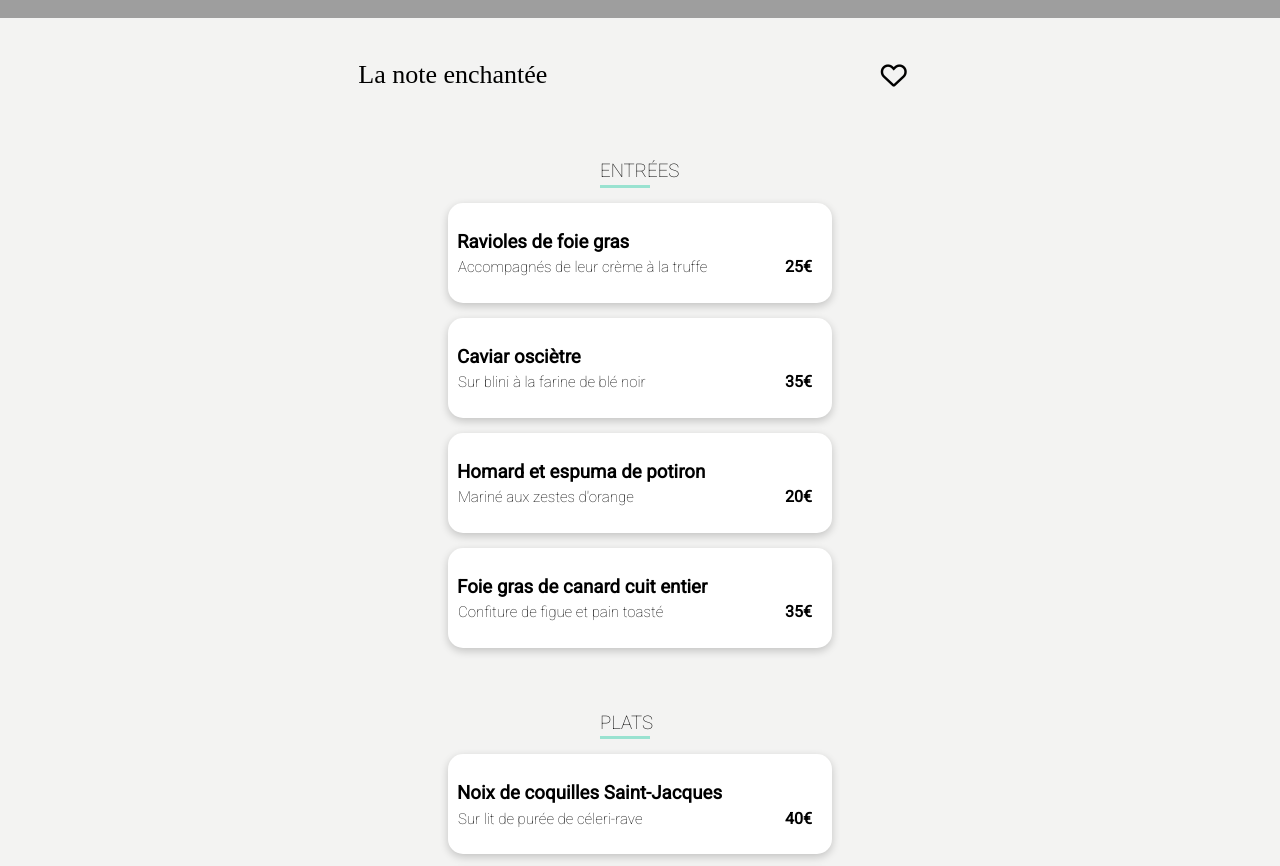
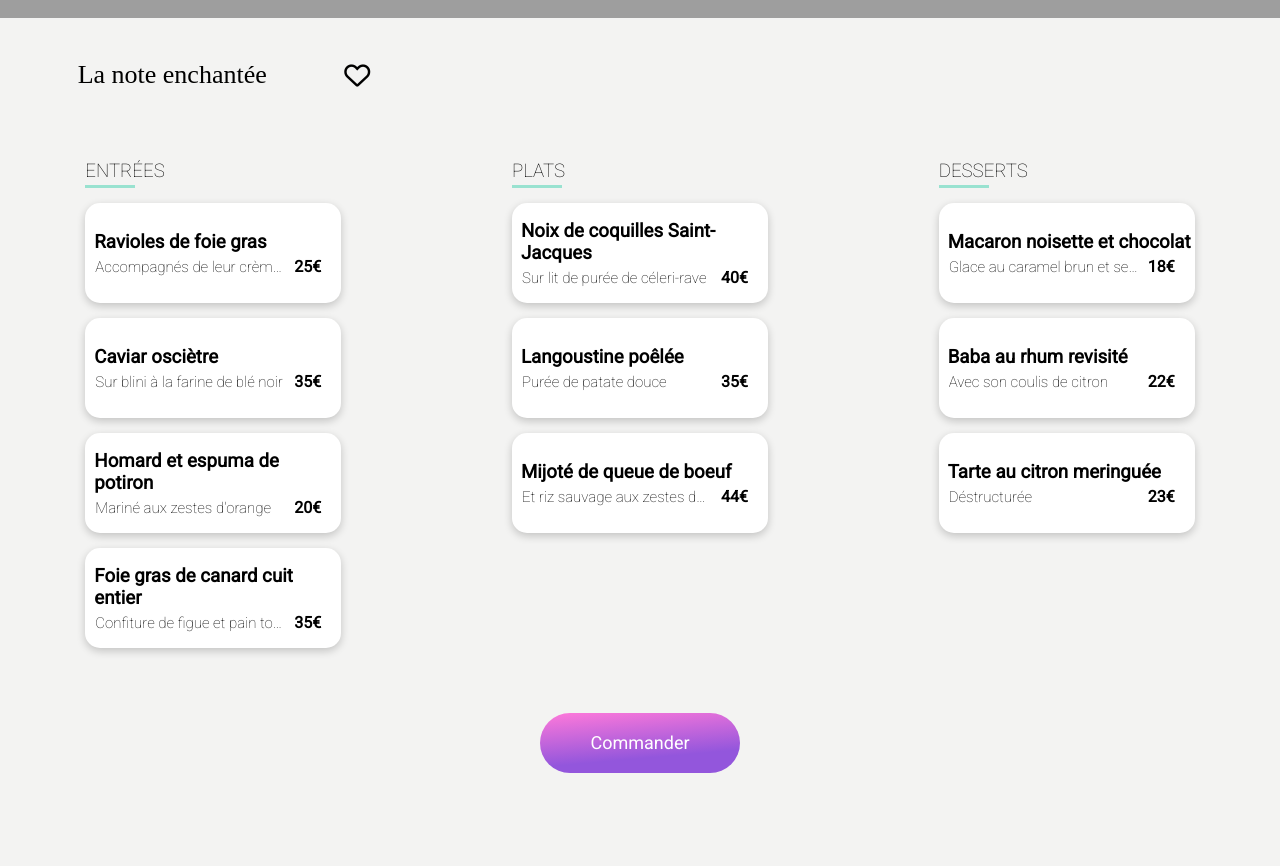
Before and after one commit to bondonflorian/ohmyfood, a website: page la_note_enchantee.html in a window 1280 px wide. Shown: the part 470-1336 px from the top of the page. Drawn offline with Linux system fonts and the light colour scheme; grey boxes are pictures that could not be loaded; a web font is replaced by a local one.

Commit message:
Correction mise en page des menus et sémantique

```diff
--- a/la_note_enchantee.html
+++ b/la_note_enchantee.html
@@ -21,12 +21,13 @@
             <img src="./images/restaurants/note_enchantee.jpg" alt="La note enchantée">
 
             <!-- La liste de tous les menus -->
-            <div class="menu">
+            <section class="menu">
                 <div class="menu__titre">
                     <h2>La note enchantée</h2>
                     <i class="fa-regular fa-heart"></i>
                 </div>
-
+                <div class="menu__grandblock">
+                    <div class="menu__grandliste">
                         <!-- La liste des entrées -->
                         <h3>ENTRÉES</h3>
                         <div class="menu__liste">
@@ -63,7 +64,9 @@
                                 </div>
                             </div>
                         </div>
+                    </div>
 
+                    <div class="menu__grandliste">
                         <!-- La liste des plats -->
                         <h3>PLATS</h3>
                         <div class="menu__liste">
@@ -92,7 +95,9 @@
                                 </div>
                             </div>
                         </div>
+                    </div>
 
+                    <div class="menu__grandliste">
                         <!-- La liste des desserts -->
                         <h3>DESSERTS</h3>
                         <div class="menu__liste">
@@ -126,6 +131,8 @@
                 <div class="bouton">
                     <button class="commander">Commander</button>
                 </div>
+            </section>
+        </div>
     </main>
 
     <!-- Le pied de page -->
--- a/sass/pages/_menu.scss
+++ b/sass/pages/_menu.scss
@@ -22,17 +22,42 @@
         border-radius: 50px 50px 0 0;
         }
 
+        &__grandblock {
+            display: flex;
+            justify-content: space-around;
+
+            @include mobile {
+                flex-direction: column;
+            }
+
+            @include tablette {
+                flex-direction: column;
+            }
+        }
+
+        &__grandliste {
+            display: flex;
+            flex-direction: column;
+            width: 20%;
+
+            @include mobile {
+                width: 100%;
+            }
+
+            @include tablette {
+                width: 100%;
+            }
+
             & > h3 {
                 position: relative;
-            text-transform: uppercase;
-            margin: 50px 0 20px 600px;
+                margin: 50px 0 20px 0;
 
                 @include mobile {
                     margin: 20px 0 20px 25px;
                 }
 
                 @include tablette {
-                margin: 20px 0 20px 130px;
+                    margin: 20px 0 20px 20px;
                 }
 
                 &:after {
@@ -49,18 +74,23 @@
                     }
                 }
             }
+        }
 
     &__titre {
         display: flex;
         justify-content: space-evenly;
         align-items: center;
-        padding: 0 40px 0 25px;
+        width: 35%;
         margin-top: 20px;
         @include mobile {
             justify-content: space-between;
+            padding: 0 40px 0 25px;
+            width: 80%;
         }
         @include tablette {
             justify-content: space-between;
+            padding: 0 0 0 25px;
+            width: 80%
         }
 
         & > h2 {
@@ -83,7 +113,7 @@
         justify-content: center;
         background-color: white;
         margin: 0 0 15px 0;
-        width: 30%;
+        width: 100%;
         height: 100px;
         border-radius: 15px;
         box-shadow: $shadow;
```
Also changed, not shown: a_la_francaise.html (+10 -3 lines), la_palette_du_gout.html (+9 -2 lines), le_delice_des_sens.html (+9 -5 lines), public/css/style.css, 1 other file. Lines whose indentation alone changed are shown as unchanged.
